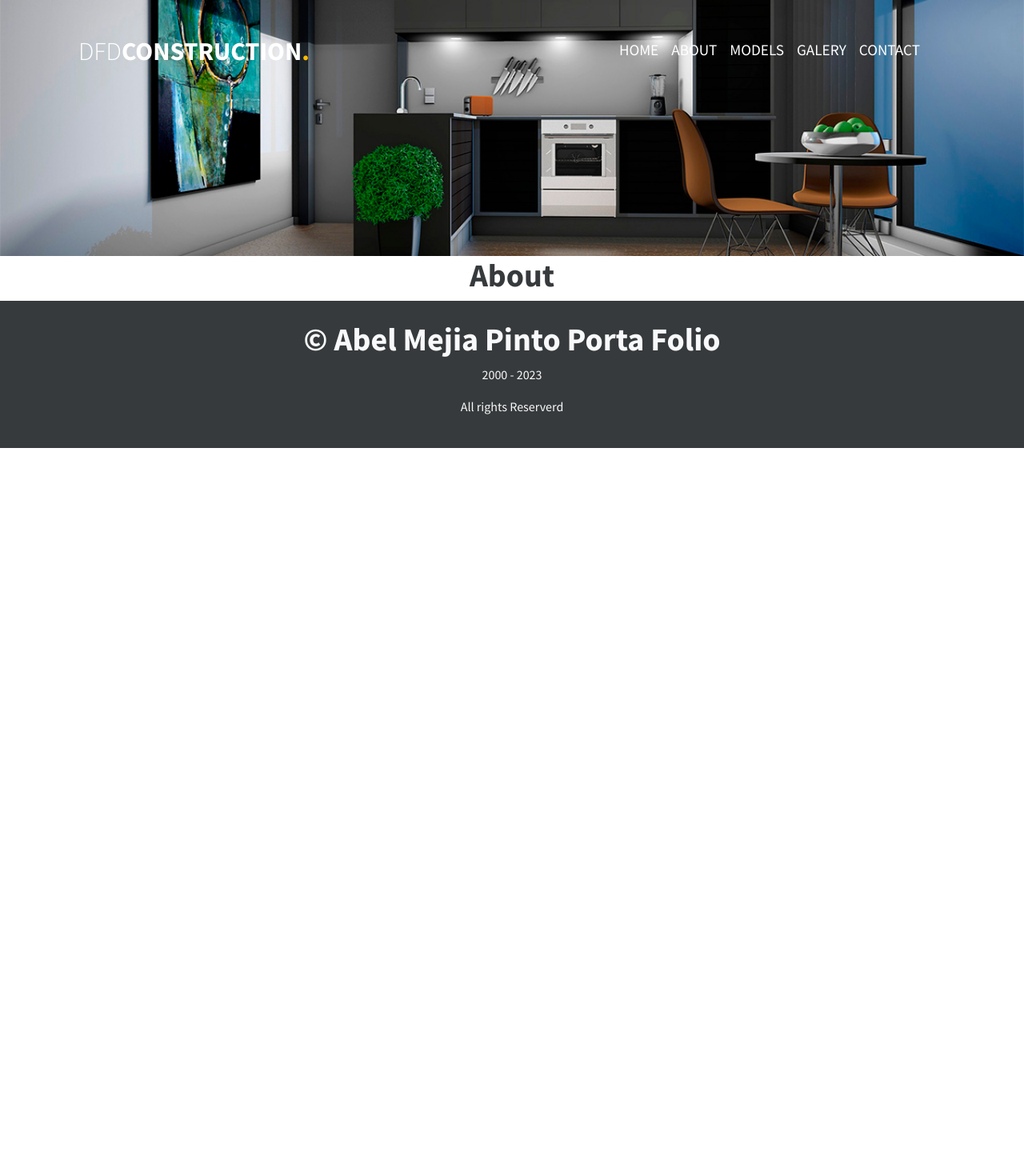
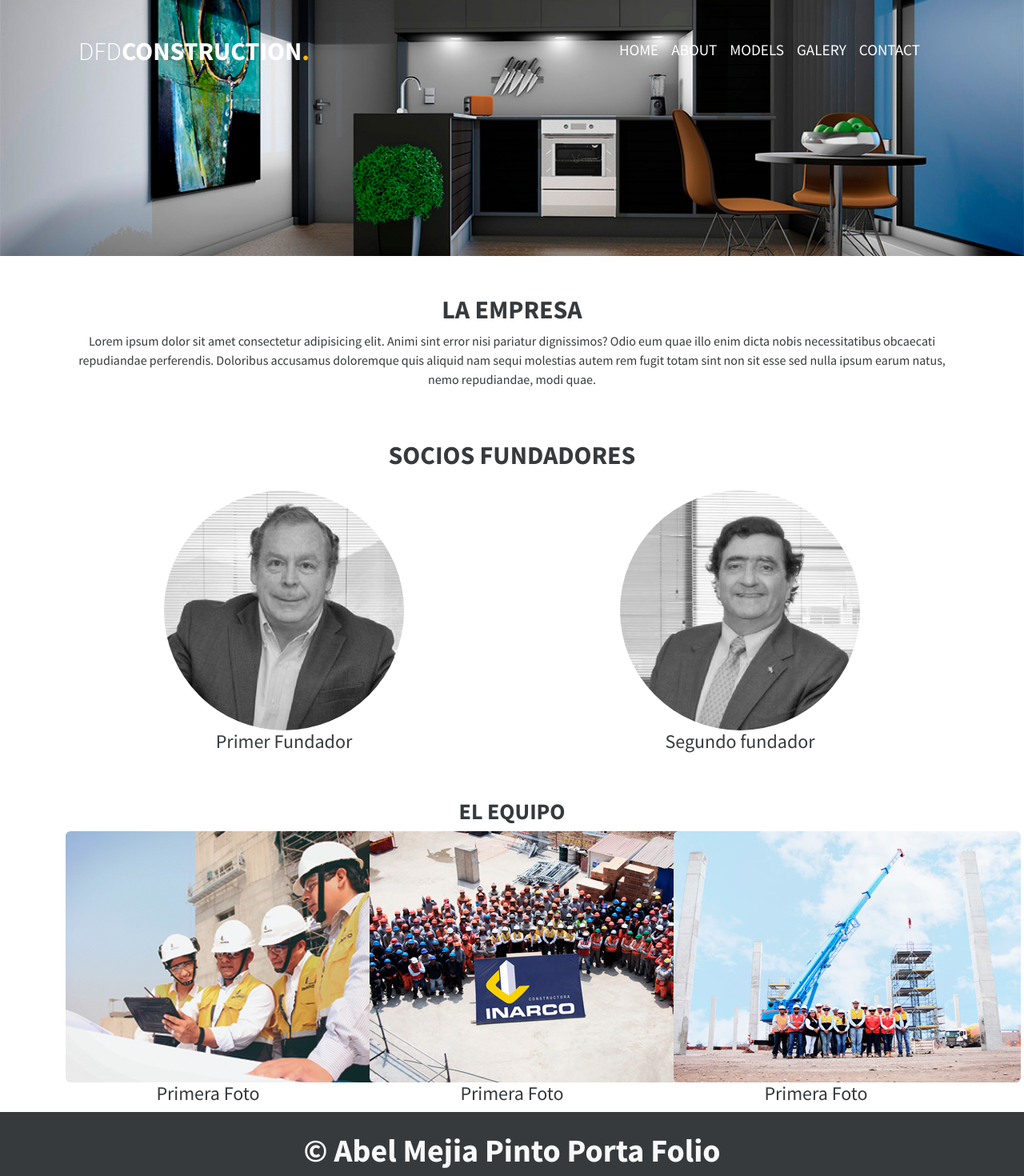
Before and after one commit to GITABELMejia/dfdcons, a Next.js app: page /about in a window 1280 px wide. Shown: the top 1470 px of the page at 80% size. Before the commit the page ends 800 px from the top, so only its background shows below. Built offline with nearby package versions, Linux system fonts and the light colour scheme; a small style sheet from the web is missing.

Commit message:
Add files via upload

```diff
--- a/pages/about.js
+++ b/pages/about.js
@@ -4,10 +4,46 @@ import Link from "next/link"
 const About = () => (
 
     <Layout>
-         <header className=" about">
+        <header className="about">
         </header>
         <section>
-            <h1 className="text-center">About</h1>
+            <div className="container mt-5">
+                <div className="row text-center">
+                    <div className="col mb-5">
+                        <h2>LA EMPRESA</h2>
+
+                        <p>Lorem ipsum dolor sit amet consectetur adipisicing elit. Animi sint error nisi pariatur dignissimos? Odio eum quae illo enim dicta nobis necessitatibus obcaecati repudiandae perferendis. Doloribus accusamus doloremque quis aliquid nam sequi molestias autem rem fugit totam sint non sit esse sed nulla ipsum earum natus, nemo repudiandae, modi quae.</p>
+                    </div>
+
+                </div>
+                <div className="row text-center">
+                    <h2 className="mb-4">SOCIOS FUNDADORES</h2>
+                    <div className="col-md-6 mb-5">
+                        <img src="/socio_fundador2.jpg" alt="" className="rounded-circle" />
+                        <h4>Primer Fundador</h4>
+                    </div>
+                    <div className="col-md-6 mb-5">
+                        <img src="/socio_fundador1.jpg" alt="" className="rounded-circle" />
+                        <h4>Segundo fundador</h4>
+                    </div>
+
+                </div>
+                <div className="row text-center">
+                    <h3>EL EQUIPO</h3>
+                    <div className="col-md-4">
+                        <img src="/equipo1.jpg" alt="" className="rounded"/>
+                        <h4>Primera Foto</h4>
+                    </div>
+                    <div className="col-md-4">
+                        <img src="/equipo2.jpg" alt="" className="rounded"/>
+                        <h4>Primera Foto</h4>
+                    </div>
+                    <div className="col-md-4">
+                        <img src="/equipo3.jpg" alt="" className="rounded"/>
+                        <h4>Primera Foto</h4>
+                    </div>
+                </div>
+            </div>
         </section>
     </Layout>
 
```
